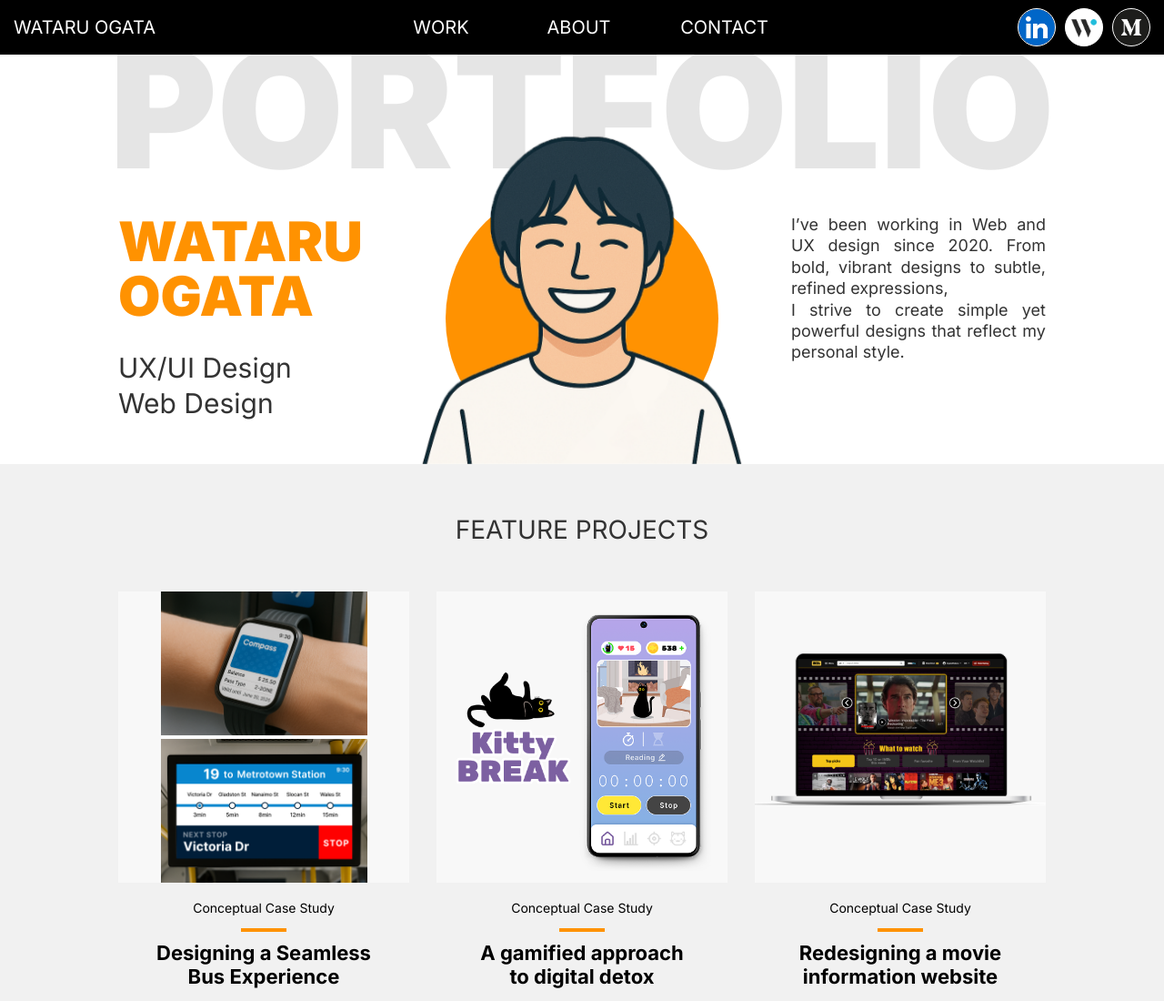
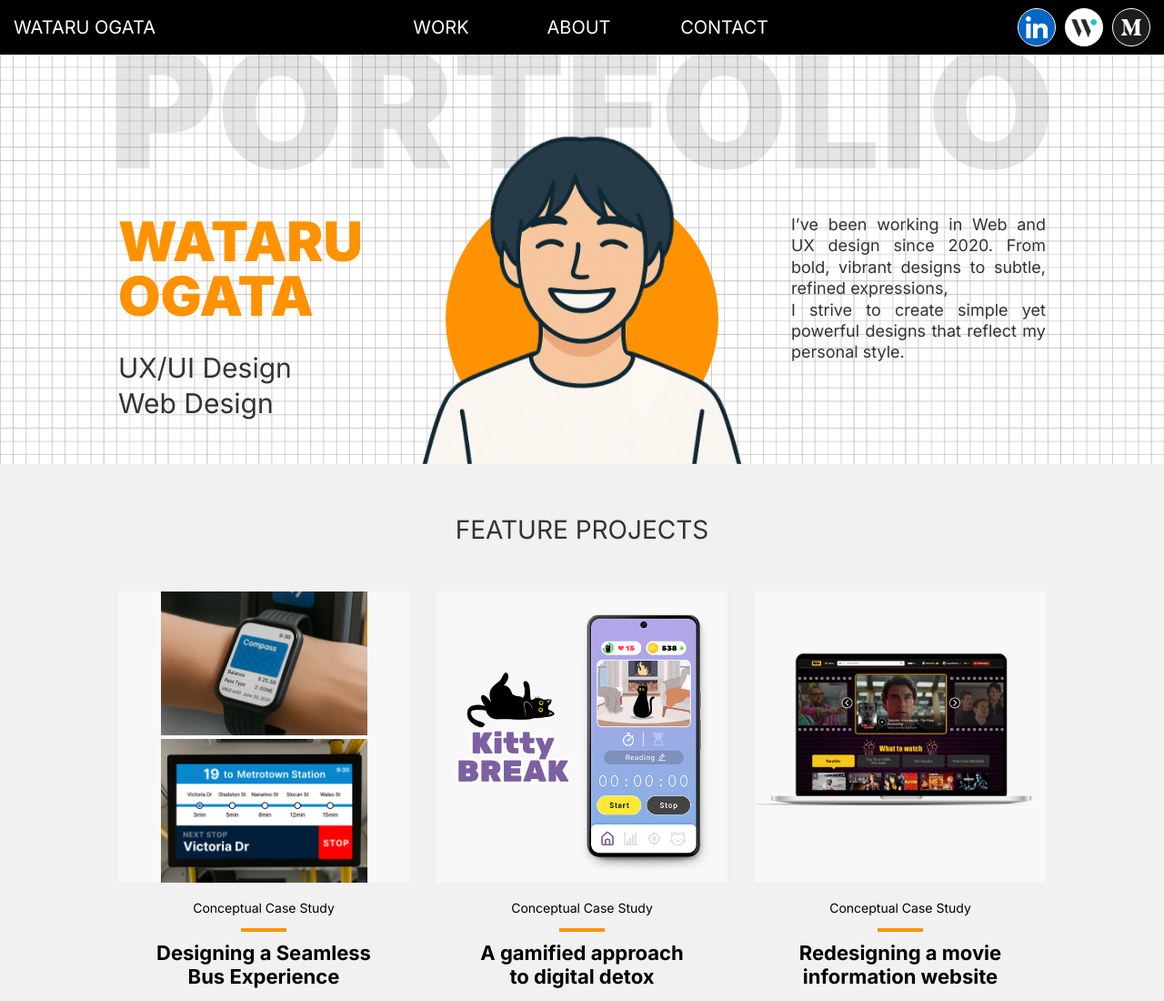
Before and after one commit to wogatt/portfolio, a plain HTML site: page index.html in a window 1280 px wide. Shown: the top 1100 px of the page at 91% size. Drawn offline with Linux system fonts and the light colour scheme.

Commit message:
Update index.html

```diff
--- a/index.html
+++ b/index.html
@@ -216,6 +216,7 @@
 
         #hero {
             margin-top: 0px;
+            background: url(images/back.jpg) left top / 30% auto repeat ;
         }
 
         #hero_con {
```
